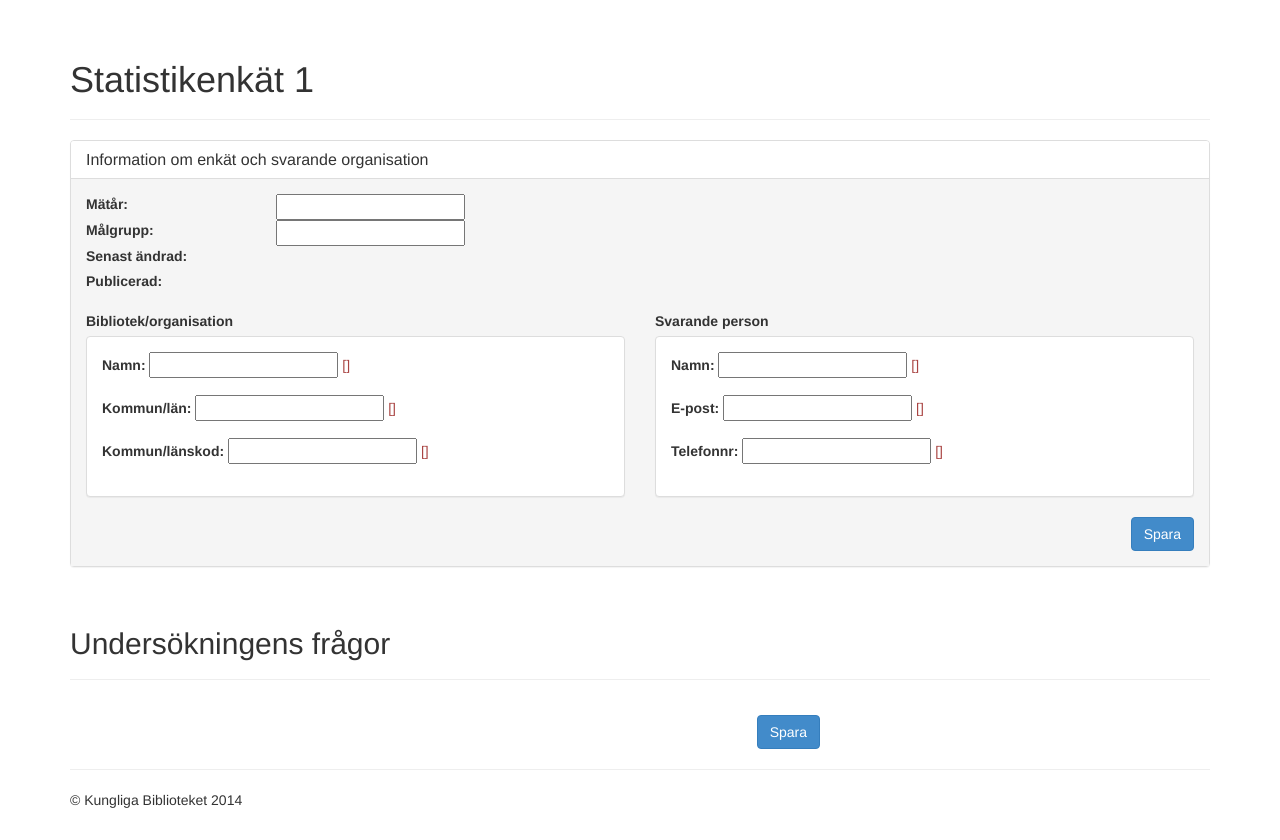
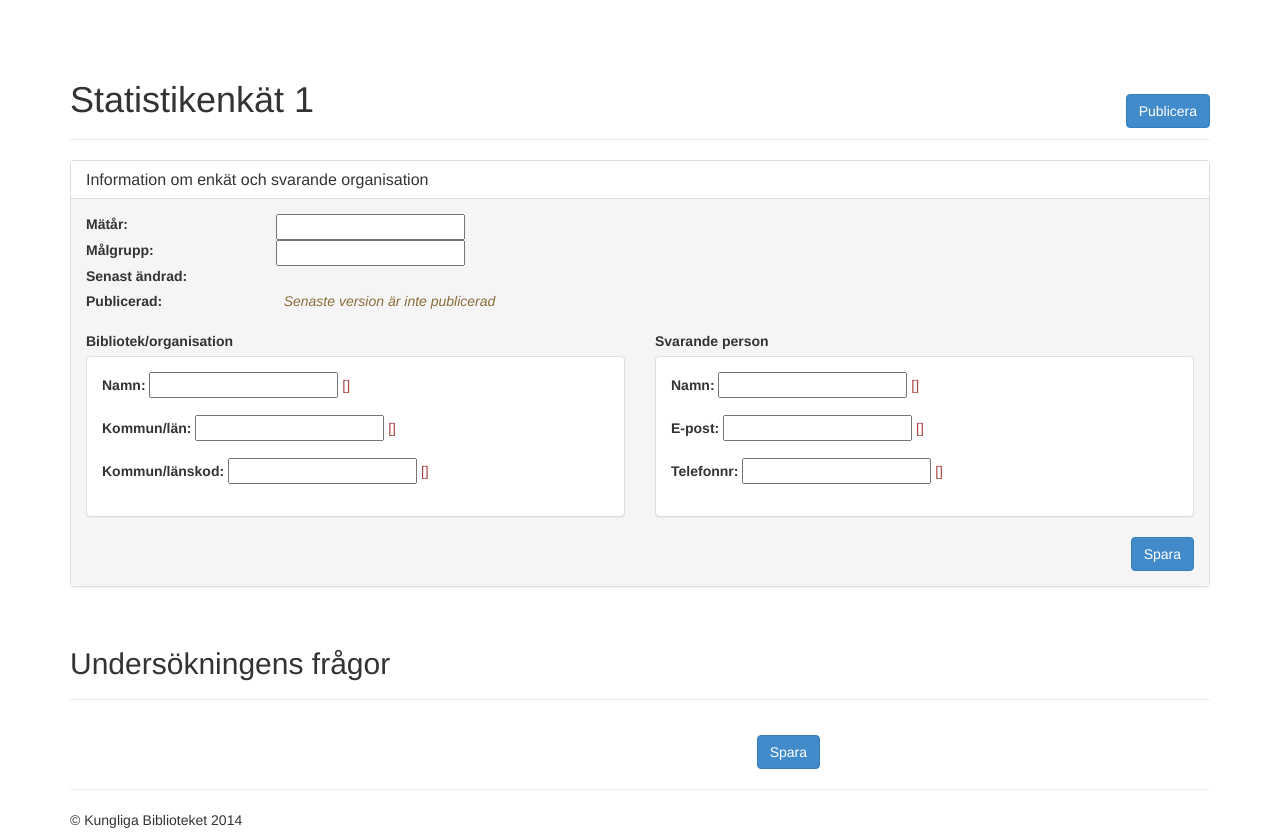
Before and after one commit to libris/bibstat, a Django app: template libstat/templates/libstat/edit_survey_response.html in a window 1280 px wide. Shown: the part 51-891 px from the top of the page. Before the commit the page ends 859 px from the top, so only its background shows below. Run offline with Django 3.2, Linux system fonts and the light colour scheme; the template is opened without the code that fills it: most values are stand-ins (such as "Sample title", 1, 10 or a date in 2020); form fields are guessed from the names that the template uses; some libraries are stand-ins or nearby versions.

Commit message:
Added view method to publish one survey response. Added custom template filter to add utc timezone to model datetime objects (stored in utc). Using new filter when displaying published time and modified time for survery responses.

```diff
--- a/libstat/templates/libstat/edit_survey_response.html
+++ b/libstat/templates/libstat/edit_survey_response.html
@@ -1,10 +1,21 @@
 {% extends "libstat/base.html" %}
 {% load i18n %}
+{% load libstat_tags %}
 
 {% block content %}
   <div class="container">
     <div class="page-header">
-      <h1>{% trans "Statistikenkät" %} {{form.instance.sample_year|add:"1"}}</h1>
+      <div class="row">
+        <div class="col-md-10">
+          <h1>{% trans "Statistikenkät" %} {{form.instance.sample_year|add:"1"}} <small>{{form.instance.library_name}}</small></h1>
+        </div>
+        <div class="col-md-2 header-actions">
+          <form action="{% url 'publish_survey_response' form.instance.id %}" method="POST" role="form" class="form publish-survey-response-form">
+             {% csrf_token %}
+            <input type="submit" class="btn btn-primary pull-right" value="{% trans 'Publicera' %}"/>
+          </form>
+        </div>
+      </div>
     </div>
 
     <div class="row">
@@ -17,7 +28,6 @@
               <h3 class="panel-title">{% trans "Information om enkät och svarande organisation" %}</h3>
             </div>
             <div class="panel-body">
-
               <div class="form-group">
                 <span class="text-danger errors ">{{form.non_field_errors}}</span>
                 <div class="row">
@@ -43,7 +53,7 @@
                     <label>{% trans "Senast ändrad" %}:</label>
                   </div>
                   <div class="col-md-10">
-                    <span class="date_modified">{{form.instance.date_modified|date:"Y-m-d H:i"}}</span>
+                    <span class="date_modified">{{form.instance.date_modified|utc_tz|date:"Y-m-d H:i"}}</span>
                     <span class="modified_by">{% if form.instance.modified_by %}av {{form.instance.modified_by}}{% endif %}</span>
                   </div>
                 </div>
@@ -52,8 +62,11 @@
                     <label>{% trans "Publicerad" %}:</label>
                   </div>
                   <div class="col-md-10">
-                    <span class="published_at">{{form.instance.published_at|date:"Y-m-d H:i"}}</span>
+                    <span class="published_at">{{form.instance.published_at|utc_tz|date:"Y-m-d H:i"}}</span>
                     <span class="published-by">{% if form.instance.published_by %}av {{form.instance.published_by}}{% endif %}</span>
+                    {% if not form.instance.latest_version_published %}
+                      <span class="text-warning warnings right">{% trans "Senaste version är inte publicerad" %}</span>
+                    {% endif %}
                   </div>
                 </div>
               </div>
--- a/libstat/templates/libstat/survey_responses.html
+++ b/libstat/templates/libstat/survey_responses.html
@@ -1,5 +1,6 @@
 {% extends "libstat/base.html" %}
 {% load i18n %}
+{% load libstat_tags %}
 
 {% block content %}
   <div class="container">
@@ -85,7 +86,7 @@
               {% for sr in survey_responses %}
                 <tr>
                   <td><input title="{% trans 'Välj' %}" class="select-one" name="survey-response-ids" type="checkbox" value="{{sr.id}}"/></td>
-                  <td>{{ sr.published_at|date:"Y-m-d H:i" }}</td>
+                  <td>{{ sr.published_at|utc_tz|date:"Y-m-d H:i" }}</td>
                   <td>{{ sr.sample_year }}</td>
                   <td>
                     {% if sr.library and sr.library.bibdb_sigel %}
--- /dev/null
+++ b/libstat/templatetags/libstat_tags.py
@@ -0,0 +1,11 @@
+# -*- coding: UTF-8 -*-
+import pytz
+from datetime import datetime
+from django import template
+
+register = template.Library()
+
+def utc_tz(value):
+    return value.replace(tzinfo=pytz.utc) if value and isinstance(value, datetime) else value
+
+register.filter('utc_tz', utc_tz)
--- a/libstat/urls.py
+++ b/libstat/urls.py
@@ -25,4 +25,5 @@
     url(r'^survey_responses/publish$',views.publish_survey_responses, name='publish_survey_responses'),
     url(r'^survey_responses/(?P<survey_response_id>\w+)/$',views.edit_survey_response, name='edit_survey_response'),
     url(r'^survey_responses/(?P<survey_response_id>\w+)/observations/$',views.edit_survey_observations, name='edit_survey_observations'),
+    url(r'^survey_responses/(?P<survey_response_id>\w+)/publish/$',views.publish_survey_response, name='publish_survey_response'),
 )
--- a/static/css/libstat.css
+++ b/static/css/libstat.css
@@ -86,3 +86,14 @@
     float: left;
     margin-left: -20px;
 }
+
+.header-actions {
+  margin-top: 34px;
+}
+
+.warnings {
+    font-style: italic;
+}
+.warnings.right {
+    margin-left: 8px;
+}
```
Also changed, not shown: libstat/forms.py (+4 -4 lines), libstat/models.py (+5 -12 lines), libstat/tests/test_models.py (+17 -4 lines), libstat/tests/test_views.py (+24 -0 lines), libstat/views.py (+17 -0 lines), libstat/templatetags/__init__.py (added).
